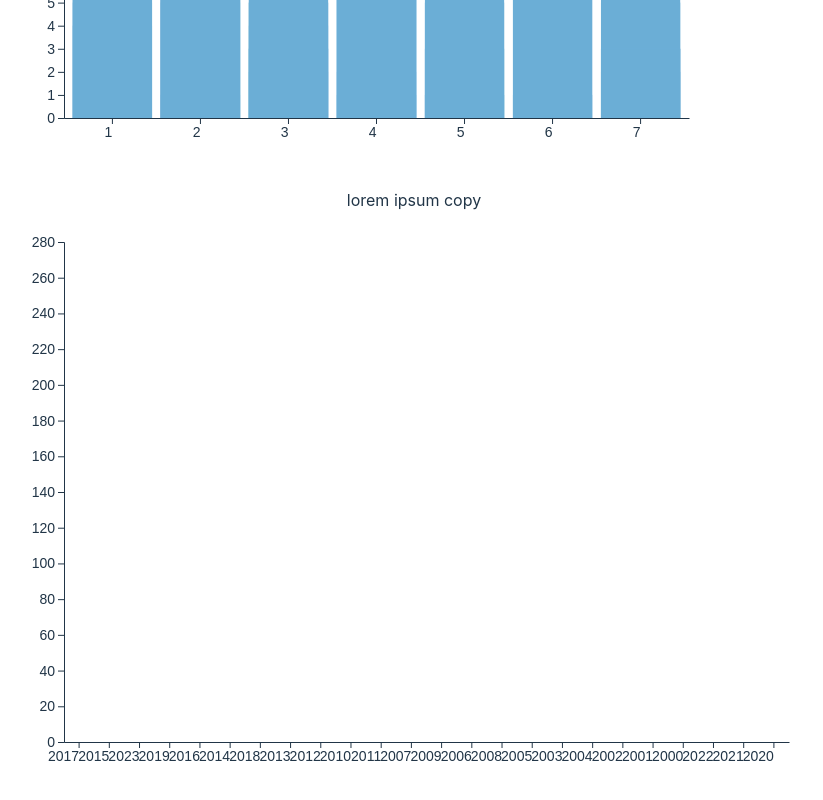
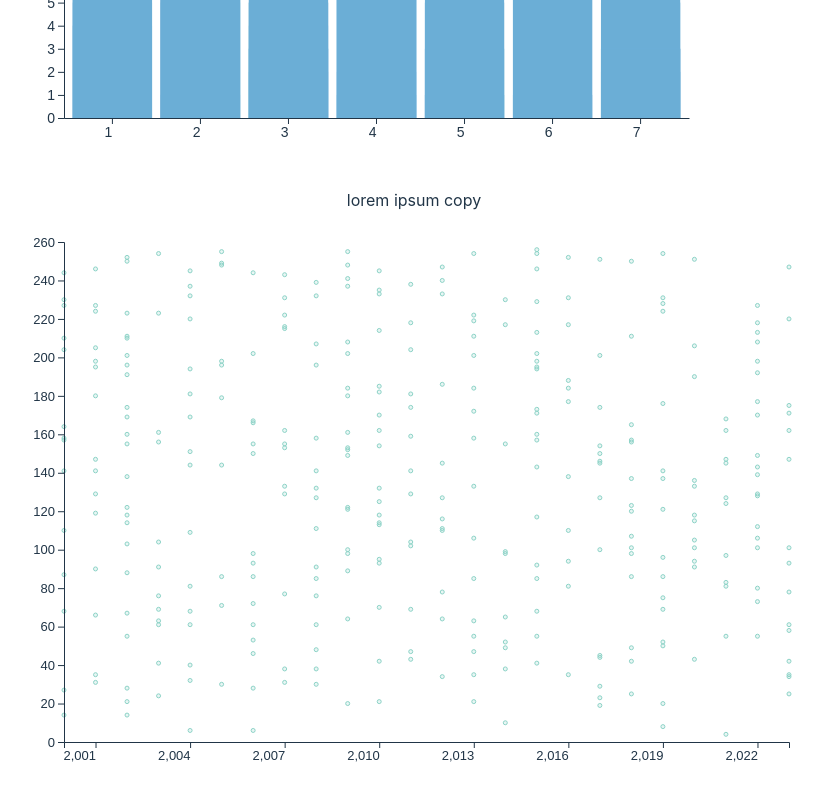
Before and after one commit to dmalary/nfl_draft-dashboard, a React (Vite) app in the folder react-d3-nfl_dashboard/: page / in a window 1280 px wide. Shown: the part 492-1292 px from the top of the page, without its empty margins (226-1049 px from the left). Built offline with nearby package versions, Linux system fonts and the light colour scheme.

Commit message:
feat: scatter plot build

```diff
--- a/react-d3-nfl_dashboard/components/ScatterChart.jsx
+++ b/react-d3-nfl_dashboard/components/ScatterChart.jsx
@@ -13,28 +13,45 @@ const margin = {
 const ScatterChart = ({ width, height, data }) => {
   console.log('data', data)
 
+  const scatterData = data.filter(d => d.position === "TE" && d.position)
+
+  const years = [... new Set(data.flatMap((d) => d.year))].filter(d => d != null).sort(d3.ascending);
+  // console.log('years', years)
+
   const bottom = height - margin.bottom;
 
   const xScale = d3
-    .scaleBand()
-    .domain(data.map((d) => d.year)) // set with dropdown (years, round)
+    // .scaleBand()
+    .scaleLinear()
+    // .domain(data.map((d) => d.year)) // set with dropdown (years, round)
+    // .domain(years) // set with dropdown (years, round)
+    .domain([2000, 2023]) // set with dropdown (years, round)
     .range([margin.left, width - margin.right])
 
-  const xAxis = d3.axisBottom(xScale).tickSizeOuter(0);
+  const tickValues = d3.range(Math.ceil(2000 / 3) * 3, 2023, 3);
+
+  const xAxis = d3
+    .axisBottom(xScale)
+    .tickValues(tickValues)
+    // .tickSizeOuter(0);
 
   const yScale = d3
     .scaleLinear()
-    .domain([0, d3.max(data, (d) => d.pick)]) // set with dropdown (position, all)
+    .domain([0, d3.max(scatterData, (d) => d.pick)]) // set with dropdown (position, all)
     .nice()
     .range([bottom, margin.top])
 
   const yAxis = d3.axisLeft(yScale);
 
+  const color = d3
+    .scaleOrdinal(d3.schemeSet3)
+    .domain(scatterData.map((d) => d.position));
+
   useEffect(() => {
     d3.select(".x-axis-scatter")
       .call(xAxis)
       .selectAll("text")
-      .attr("font-size", "14px")
+      .attr("font-size", "13px")
       // Rotate the labels to make them easier to read.
       // .attr("transform", "rotate(-45)")
       .attr("text-anchor", "end");
@@ -42,13 +59,34 @@ const ScatterChart = ({ width, height, data }) => {
     d3.select(".y-axis-scatter")
       .call(yAxis)
       .selectAll("text")
-      .attr("font-size", "14px");
-  }, [xAxis, yAxis])
+      .attr("font-size", "13px");
+  }, [xAxis, yAxis]);
 
   return (
     <div className="container">
       <svg className="viz-scatter" width={width} height={height} viewBox={`0 0 ${width} ${height}`}>
-
+        <g className="circles">
+          {/* {scatterData.map((d) => (
+            console.log('xScale(d.x)', xScale(d.x)),
+            console.log('yScale(d.y)', yScale(d.y))
+          ))} */}
+          {scatterData.map((d, i) => (
+            d.pick !== null && d.pick !== "" &&
+            <circle
+              key={i}
+              r={2}
+              cx={xScale(d.year)}
+              cy={yScale(d.pick)}
+              opacity={1}
+              // stroke="#cb1dd1"
+              // fill="#cb1dd1"
+              stroke={color(scatterData[i].position)}
+              fill={color(scatterData[i].position)}
+              fillOpacity={0.2}
+              strokeWidth={1}
+            />
+          ))}
+        </g>
         <g className="x-axis-scatter" transform={`translate(0,${bottom})`}></g>
         <g className="y-axis-scatter" transform={`translate(${margin.left},0)`}></g>
       </svg>
```
